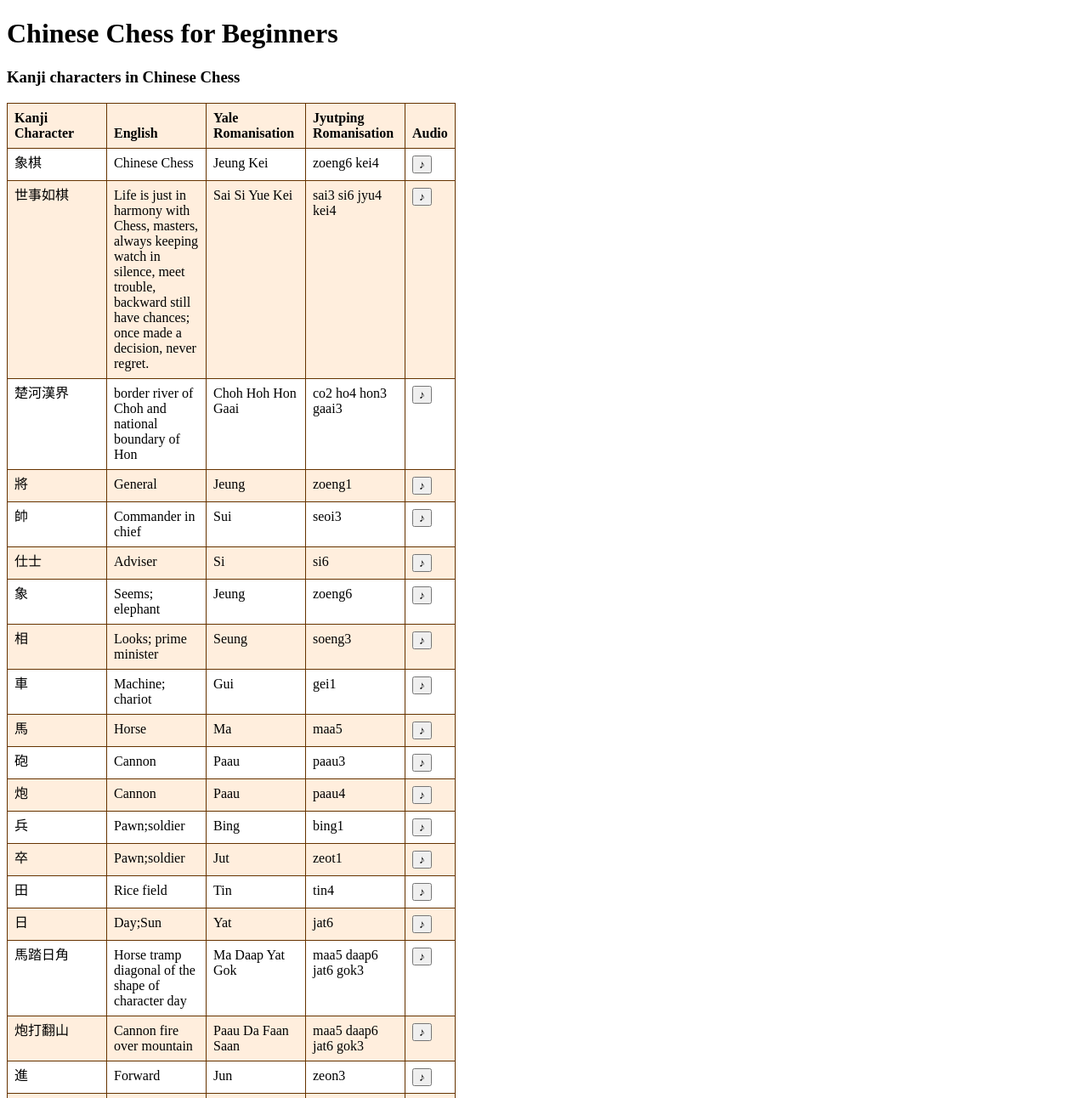
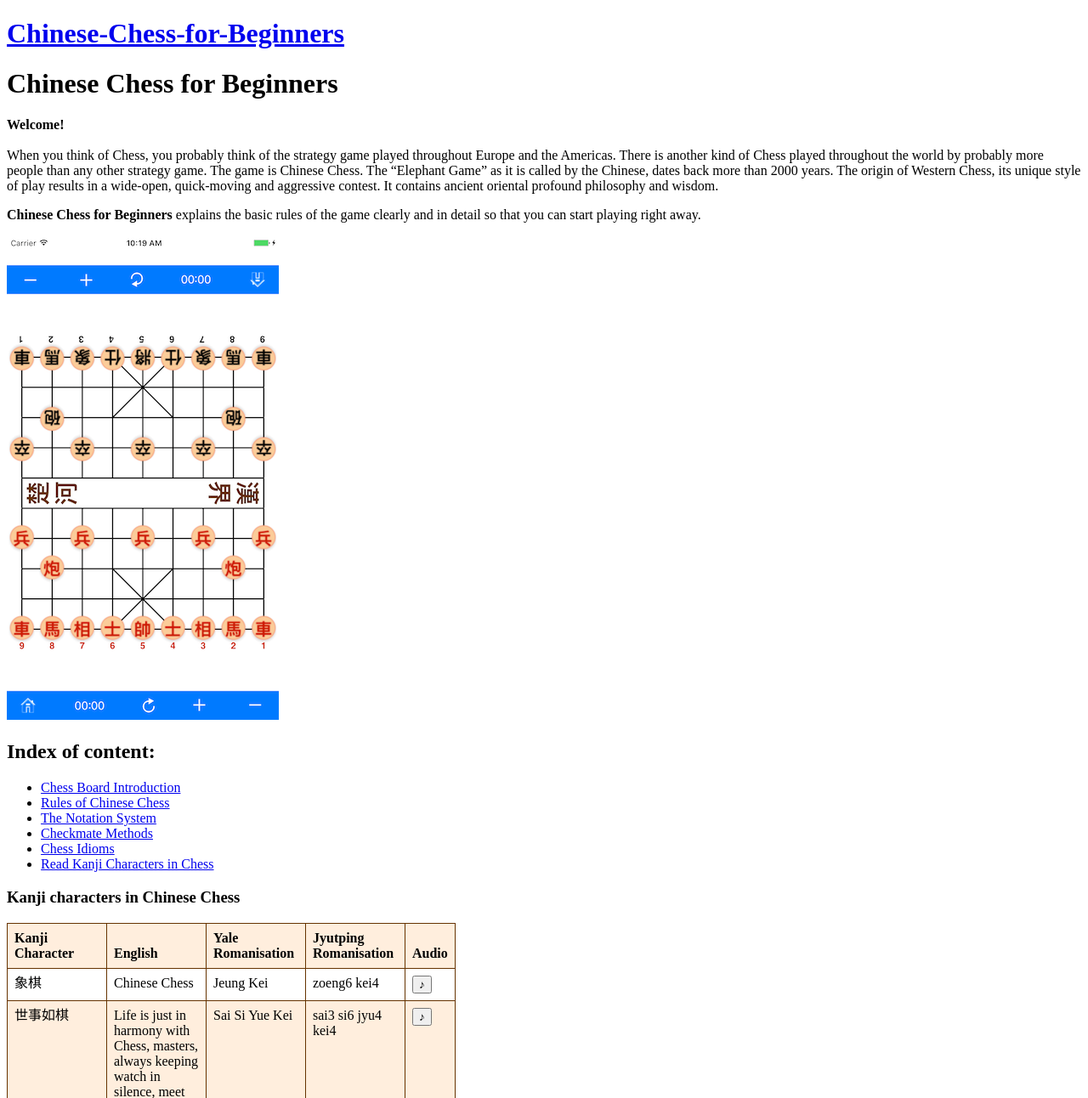
Before and after one commit to chengdu/Chinese-Chess-for-Beginners, a plain HTML site: page index.html in a window 1280 px wide. Shown: the top 1292 px of the page at 85% size. Drawn offline with Linux system fonts and the light colour scheme.

Commit message:
First pages commit

```diff
--- a/audio.html
+++ b/index.html
@@ -1,10 +1,25 @@
+
 <!DOCTYPE html>
 <html lang="en">
-<head>
-<meta charset="utf-8">
-<title>Chinese Chess for Beginners</title>
-<meta name="description" content="Chinese Chess for Beginners">
-<meta name="author" content="sevenuc.com">
+  <head>
+    <meta charset="UTF-8">
+    <meta name="viewport" content="width=device-width, initial-scale=1">
+
+<!-- Begin Jekyll SEO tag v2.3.0 -->
+<title>Chinese Chess for Beginners | Chinese-Chess-for-Beginners</title>
+<meta property="og:title" content="Chinese Chess for Beginners" />
+<meta property="og:locale" content="en_US" />
+<meta name="description" content="explains the basic rules of chinese chess clearly and in detail so that you can start playing right away." />
+<meta property="og:description" content="explains the basic rules of chinese chess clearly and in detail so that you can start playing right away." />
+<link rel="canonical" href="https://chengdu.github.io/Chinese-Chess-for-Beginners/" />
+<meta property="og:url" content="https://chengdu.github.io/Chinese-Chess-for-Beginners/" />
+<meta property="og:site_name" content="Chinese-Chess-for-Beginners" />
+<script type="application/ld+json">
+{"name":"Chinese-Chess-for-Beginners","description":"explains the basic rules of chinese chess clearly and in detail so that you can start playing right away.","author":null,"@type":"WebSite","url":"https://chengdu.github.io/Chinese-Chess-for-Beginners/","image":null,"publisher":null,"headline":"Chinese Chess for Beginners","dateModified":null,"datePublished":null,"sameAs":null,"mainEntityOfPage":null,"@context":"http://schema.org"}</script>
+<!-- End Jekyll SEO tag -->
+
+    <link href="/Chinese-Chess-for-Beginners/assets/css/style.css?v=48f164a723fe2d82a51f8ea225747b64b4e4568d" rel="stylesheet">
+
 <!--[if lt IE 9]>
 <script src="js/html5shiv.min.js"></script>
 <![endif]-->
@@ -38,9 +53,34 @@ function play(id){
  if (audioFile.paused) { audioFile.play(); } else { audioFile.pause(); }
 }
 </script>
-</head>
-<body>
-<h1>Chinese Chess for Beginners</h1>
+
+  </head>
+  <body>
+    <div class="container-lg px-3 my-5 markdown-body">
+
+        <h1><a href="https://chengdu.github.io/Chinese-Chess-for-Beginners/">Chinese-Chess-for-Beginners</a></h1>
+
+
+      <h1 id="chinese-chess-for-beginners">Chinese Chess for Beginners</h1>
+
+<p><strong>Welcome!</strong> <br /><br />
+When you think of Chess, you probably think of the strategy game played throughout Europe and the Americas. There is another kind of Chess played throughout the world by probably more people than any other strategy game. The game is Chinese Chess. The “Elephant Game” as it is called by the Chinese, dates back more than 2000 years. The origin of Western Chess, its unique style of play results in a wide-open, quick-moving and aggressive contest. It contains ancient oriental profound philosophy and wisdom.</p>
+
+<p><strong>Chinese Chess for Beginners</strong> explains the basic rules of the game clearly and in detail so that you can start playing right away.</p>
+
+<p><img src="/Chinese-Chess-for-Beginners/images/blackchess.png" alt="Chinese Chess Reviewer" /></p>
+
+<h2 id="index-of-content">Index of content:</h2>
+<ul>
+  <li><a href="/Chinese-Chess-for-Beginners/board.html">Chess Board Introduction</a></li>
+  <li><a href="/Chinese-Chess-for-Beginners/chess.html">Rules of Chinese Chess</a></li>
+  <li><a href="/Chinese-Chess-for-Beginners/notation.html">The Notation System</a></li>
+  <li><a href="/Chinese-Chess-for-Beginners/checkmate.html">Checkmate Methods</a></li>
+  <li><a href="/Chinese-Chess-for-Beginners/idiom.html">Chess Idioms</a></li>
+  <li><a href="/Chinese-Chess-for-Beginners/audio.html">Read Kanji Characters in Chess</a></li>
+</ul>
+
+
 <h3>Kanji characters in Chinese Chess </h3>
 <table><tr><th>Kanji Character</th><th>English</th>
 <th>Yale Romanisation</th><th>Jyutping Romanisation</th><th>Audio</th></tr>
@@ -150,11 +190,17 @@ function play(id){
 <button id="text26" onclick="play('audio26');"> ♪ </button>
 </td></tr>
 </table>
-<br>
 
-<a href="https://github.com/chengdu/Chinese-Chess-for-Beginners/blob/master/README.md"><img src="images/home-icon.jpg"> Back to home</a> <br>
-<br>
-<br>
+<p>A funny app on App Store: <br />
+Chinese Chess Reviewer, a pocket chess review, analyse and learning app, a powerful move Recorder and game records Player.
+<a href="http://sevenuc.com/en/reviewer.html">http://sevenuc.com/en/reviewer.html</a> <br /><br />
+<a href="https://itunes.apple.com/WebObjects/MZStore.woa/wa/viewSoftware?id=1293135726&amp;mt=8"><img src="/Chinese-Chess-for-Beginners/images/appstore.png" alt="appstore" /></a></p>
 
-</body>
+
+
+
+    </div>
+    <script src="/Chinese-Chess-for-Beginners/assets/javascript/anchor-js/anchor.min.js"></script>
+    <script>anchors.add();</script>
+  </body>
 </html>
```
